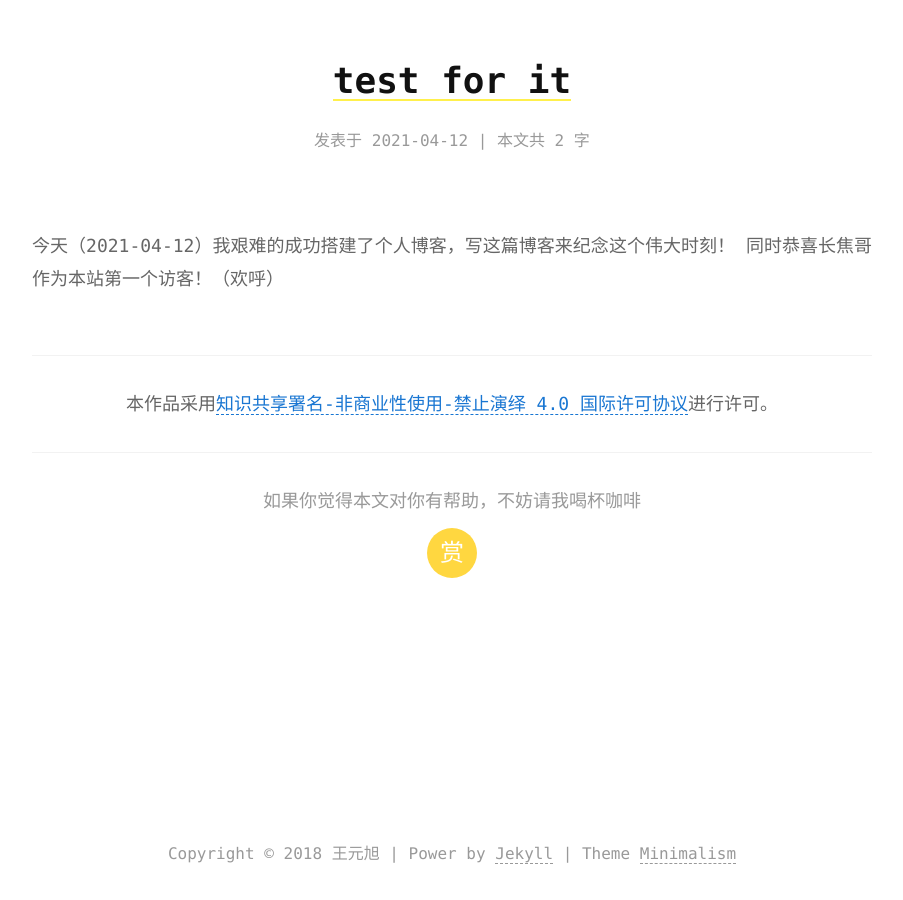
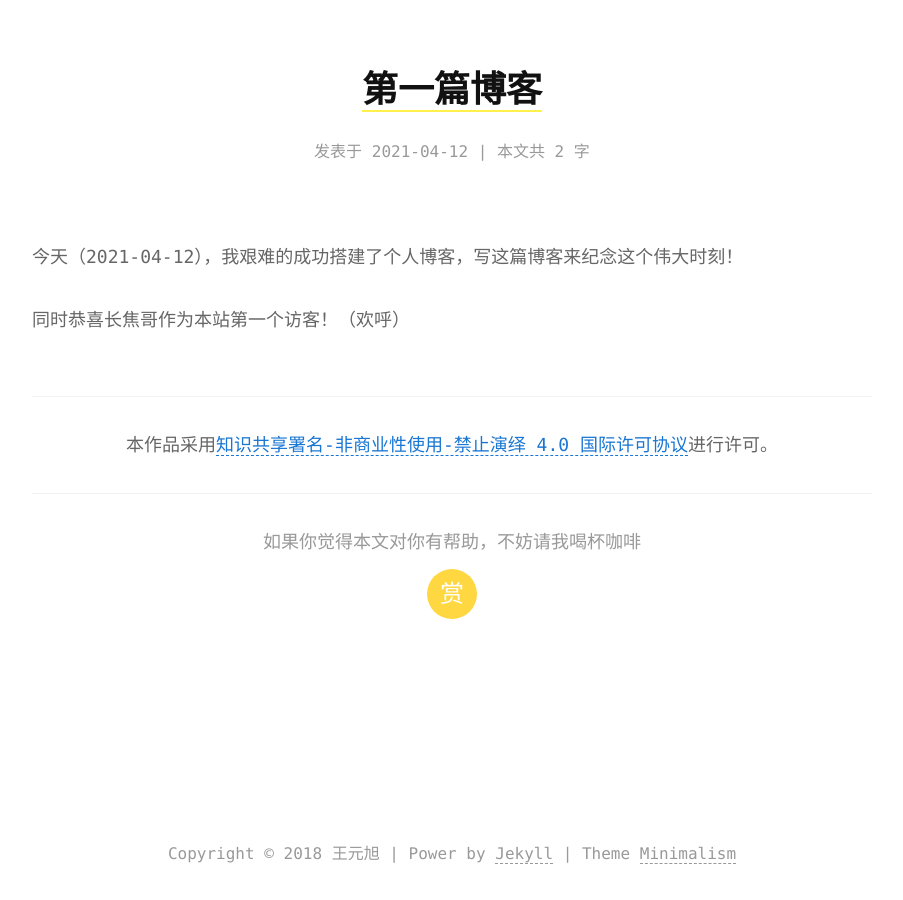
Before and after one commit to mao-li/mao-li.github.io, a Jekyll site: the page built from _posts/2021-04-12-test-for-it.md, in a window 1280 px wide. Shown: the whole page, without its empty margins (188-1091 px from the left). Built offline with Jekyll 4.4.1, drawn with Linux system fonts in a browser that asks for light colours.

Commit message:
Update 2021-04-12-test-for-it.md

```diff
--- a/_posts/2021-04-12-test-for-it.md
+++ b/_posts/2021-04-12-test-for-it.md
@@ -1,10 +1,11 @@
 ---
-title: test for it
+title: 第一篇博客
 date:  2021-04-12 20:59:27 +0800
 category: 散文
 tags:
 excerpt: 开博纪念&&感谢第一位访客
 ---
 
-今天（2021-04-12）我艰难的成功搭建了个人博客，写这篇博客来纪念这个伟大时刻！
+今天（2021-04-12），我艰难的成功搭建了个人博客，写这篇博客来纪念这个伟大时刻！
+
 同时恭喜长焦哥作为本站第一个访客！（欢呼）
```
